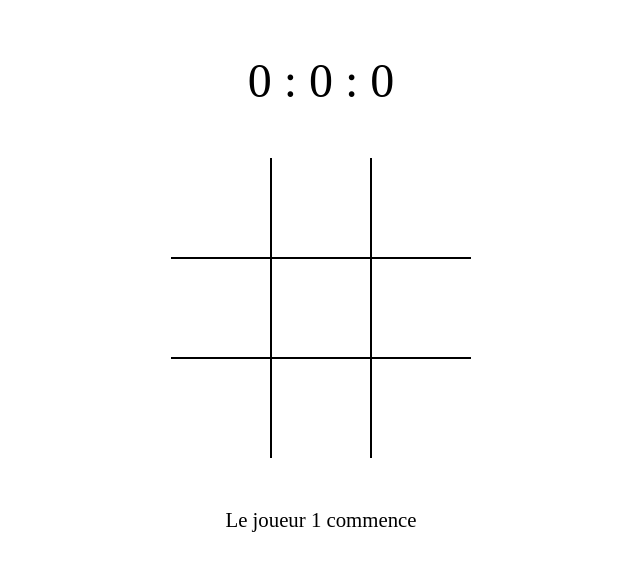
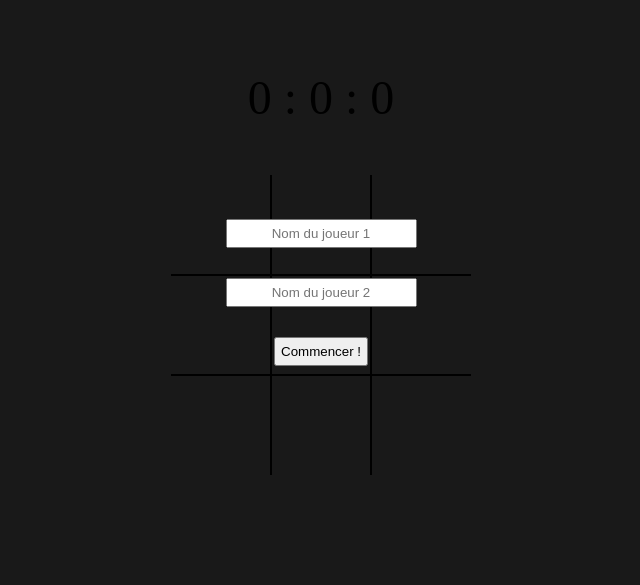
Before and after one commit to Alcandris/Tic_Tac_Toe, a plain HTML site: page index.html in a window 1280 px wide. Shown: the part 108-693 px from the top of the page, without its empty margins (319-959 px from the left). Drawn offline with Linux system fonts and the light colour scheme.

Commit message:
Ajout du nom des joueurs

```diff
--- a/index.html
+++ b/index.html
@@ -9,11 +9,35 @@
   </head>
   <body>
     <main>
+      <div id="formulaire">
+        <form>
+          <input
+            type="text"
+            id="playerOneName"
+            placeholder="Nom du joueur 1"
+            autocomplete="off"
+            minlength="3"
+            maxlength="4"
+          />
+          <input
+            type="text"
+            id="playerTwoName"
+            placeholder="Nom du joueur 2"
+            autocomplete="off"
+            minlength="3"
+            maxlength="4"
+          />
+          <input type="submit" value="Commencer !" />
+        </form>
+      </div>
       <div id="gameEnd">
         <p class="white" id="endGameStatus">...</p>
         <input type="submit" value="Recommencer" id="reloadGame" />
       </div>
-      <div id="countDisplay"></div>
+      <div class="display">
+        <div id="nameDisplay"></div>
+        <div id="countDisplay"></div>
+      </div>
       <div id="gamearea">
         <div id="c1" class="cell" data-cell></div>
         <div id="c2" class="cell" data-cell></div>
@@ -25,7 +49,7 @@
         <div id="c8" class="cell" data-cell></div>
         <div id="c9" class="cell" data-cell></div>
       </div>
-      <div id="statusDisplay">Le joueur 1 commence</div>
+      <div id="statusDisplay"></div>
     </main>
     <script src="./index.js"></script>
   </body>
--- a/index.js
+++ b/index.js
@@ -1,9 +1,12 @@
 //Variables et Constantes
-
+let nameOne = "";
+let nameTwo = "";
 const playerOne = "X";
 const playerTwo = "O";
-let playerturn = playerOne;
+const toast = Math.floor(Math.random() * 2);
+let playerturn = toast == 0 ? playerOne : playerTwo;
 const cells = document.querySelectorAll(".cell");
+const form = document.querySelector("form");
 
 let playerOneCount = 0;
 let playerTwoCount = 0;
@@ -22,21 +25,6 @@ const winningPatterns = [
 ];
 countDisplay.innerHTML = `${playerOneCount} : ${drawCount} : ${playerTwoCount} `;
 //FONCTIONS
-
-// function storeCount() {
-//   window.localStorage.Count = {
-//     playerOneCount: playerOneCount,
-//     drawCount: drawCount,
-//     playerTwoCount: playerTwoCount,
-//   };
-// }
-
-// function getCount() {
-//   playerOneCount = window.localStorage.Count.playerOneCount;
-//   playerTwoCount = window.localStorage.Count.playerTwoCount;
-//   drawCount = window.localStorage.Count.drawCount;
-// }
-// getCount();
 
 function jouer(e) {
   if (e.target.innerHTML == "") {
@@ -63,17 +51,17 @@ function gameStatus(status) {
   let updateStatus;
   switch (status) {
     case "O":
-      updateStatus = "Tour du joueur 1";
+      updateStatus = `Tour de ${nameOne} `;
       break;
     case "X":
-      updateStatus = "Tour du joueur 2";
+      updateStatus = `Tour de ${nameTwo} `;
       break;
     case "winsX":
-      updateStatus = "le joueur 1 gagne";
+      updateStatus = `${nameOne} gagne`;
       playerOneCount++;
       break;
     case "winsO":
-      updateStatus = "le joueur 2 gagne";
+      updateStatus = `${nameTwo} gagne`;
       playerTwoCount++;
       break;
     case "draw":
@@ -105,6 +93,21 @@ function endGame() {
   document.getElementById("gameEnd").style.display = "block";
 }
 
+function getName(e) {
+  e.preventDefault();
+  if (playerOneName.value != "" && playerTwoName.value != "") {
+    nameOne = playerOneName.value;
+    nameTwo = playerTwoName.value;
+    formulaire.style.display = "none";
+    nameDisplay.innerHTML = `${nameOne} : Nul: ${nameTwo} `;
+    if (playerturn == playerOne) {
+      statusDisplay.innerHTML = `Tour de ${nameOne} `;
+    } else {
+      statusDisplay.innerHTML = `Tour de ${nameTwo} `;
+    }
+  }
+}
+
 //Ecoutes
 cells.forEach((cell) => {
   cell.addEventListener("click", jouer, { once: false });
@@ -114,7 +117,13 @@ reloadGame.addEventListener("click", () => {
   document.getElementById("gameEnd").style.display = "none";
   cells.forEach((cell) => {
     cell.innerHTML = "";
-    statusDisplay.innerHTML = "le joueur 1 commence";
+    if (playerturn == playerOne) {
+      statusDisplay.innerHTML = `Tour de ${nameOne} `;
+    } else {
+      statusDisplay.innerHTML = `Tour de ${nameTwo} `;
+    }
   });
   //   window.location.reload();
 });
+
+form.addEventListener("submit", getName);
--- a/style.css
+++ b/style.css
@@ -19,7 +19,25 @@ main {
   align-items: center;
 }
 
-#gameEnd {
+form {
+  display: flex;
+  flex-direction: column;
+  width: 50%;
+  justify-content: center;
+  align-items: center;
+  height: 200px;
+  position: fixed;
+  top: 50%;
+  left: 50%;
+  transform: translate(-50%, -50%);
+}
+form input {
+  margin: 15px;
+  padding: 5px;
+  text-align: center;
+}
+#gameEnd,
+#formulaire {
   background-color: rgba(0, 0, 0, 0.6);
   position: absolute;
   top: 0;
@@ -31,6 +49,11 @@ main {
   display: none;
   color: white;
   font-size: 2rem;
+}
+
+#formulaire {
+  display: block;
+  background-color: rgba(0, 0, 0, 0.9);
 }
 
 #gameEnd p,
@@ -48,7 +71,12 @@ main {
 }
 #countDisplay {
   font-size: 3rem;
-  padding: 50px;
+  padding: 0 50px 50px 50px;
+}
+
+#nameDisplay {
+  font-size: 1.5rem;
+  padding: 50px 50px 10px 50px;
 }
 
 #gamearea {
```
